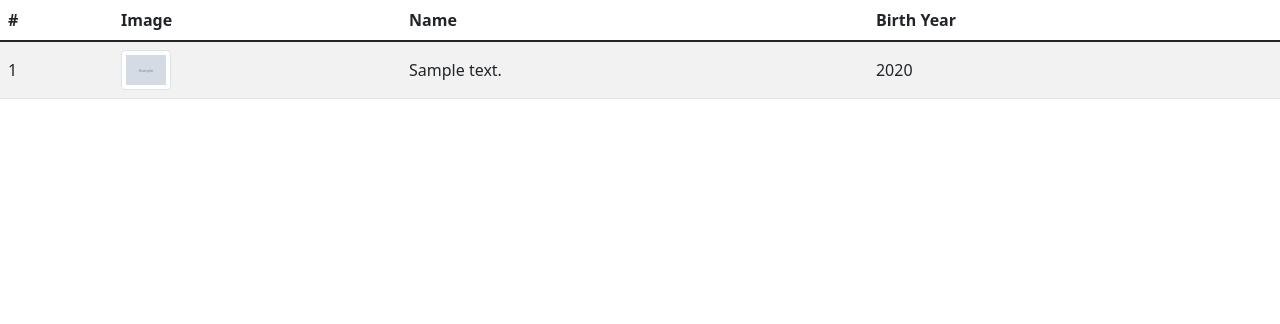
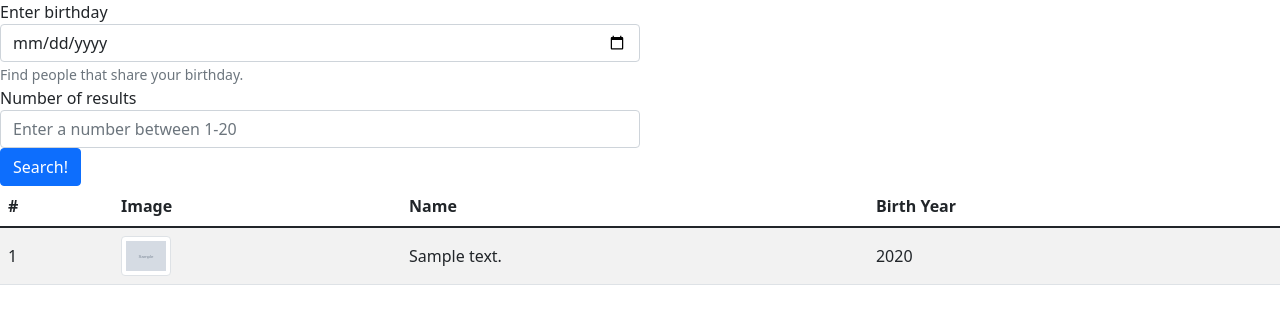
Before and after one commit to kev-odin/flask-week-4, a Flask app: template templates/home.html in a window 1280 px wide. Shown: the part 56-380 px from the top of the page. Run offline with Flask 2, Linux system fonts and the light colour scheme; the template is opened without the code that fills it: most values are stand-ins (such as "Sample title", 1, 10 or a date in 2020); grey boxes marked "Sample" are stand-in pictures.

Commit message:
learn: form fields added

```diff
--- a/templates/home.html
+++ b/templates/home.html
@@ -2,6 +2,21 @@
 {% set active_page = 'home' %}
 {% block title %} Home {% endblock %}
 {% block content %}
+<div class="w-50">
+  <form>
+    <div class="form-group">
+      <label for="birthday">Enter birthday</label>
+      <input type="date" class="form-control" placeholder="Enter date">
+      <small class="form-text text-muted">Find people that share your birthday.</small>
+    </div>
+    <div class="form-group">
+      <label for="entry count">Number of results</label>
+      <input type="integer" class="form-control" placeholder="Enter a number between 1-20">
+    </div>
+    <button type="Search" class="btn btn-primary">Search!</button>
+  </form>
+</div>
+
 <table class="table table-striped">
   <thead>
     <tr>
--- a/templates/login.html
+++ b/templates/login.html
@@ -22,7 +22,7 @@
   <fieldset class="form-field">
     {{ form.password.label(class="form-label") }}
     {{ form.password(class="form-control") }}
-    </fieldset>
+  </fieldset>
   </div>
   {{ form.submit(class="btn btn-primary") }}
 </form>
```
Also changed, not shown: models.py (+13 -0 lines), templates/base.html (indentation only), wiki.py (line endings or trailing spaces).
